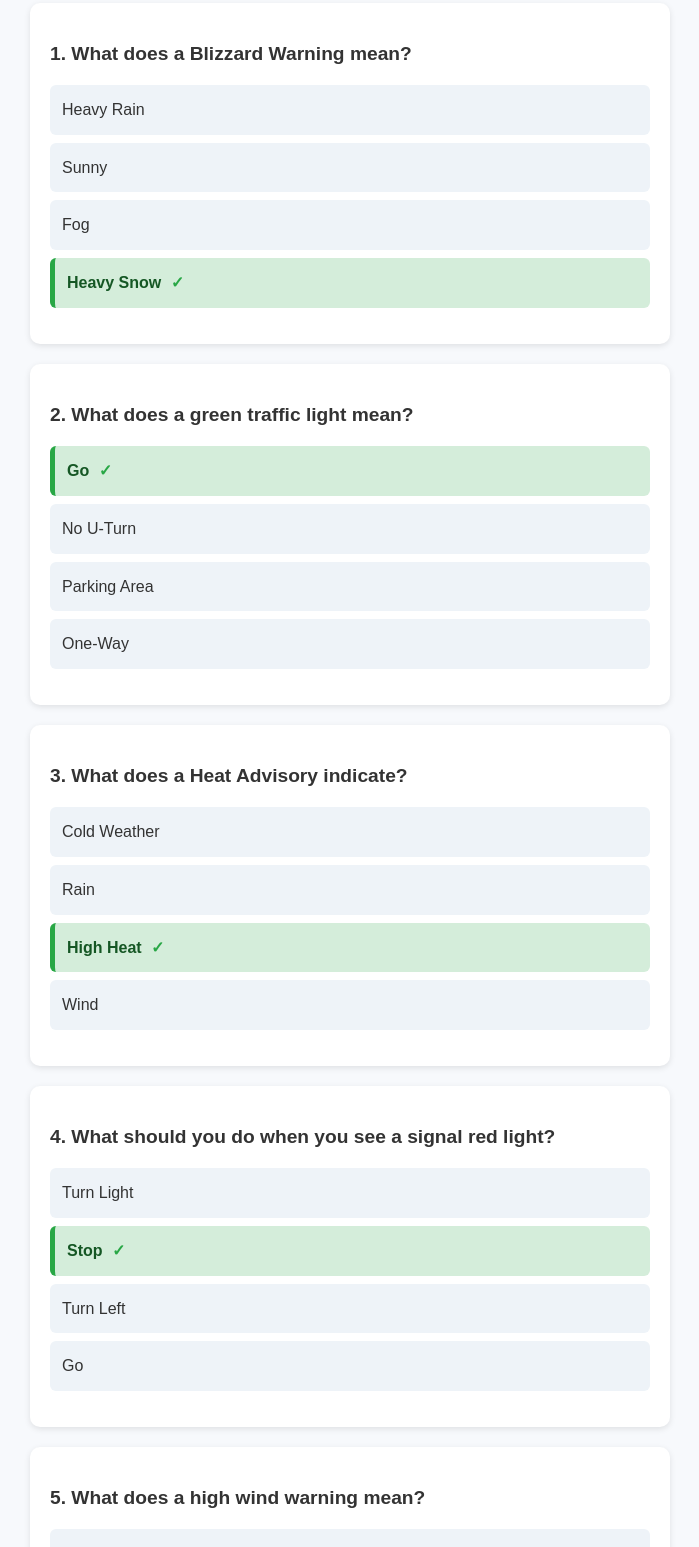
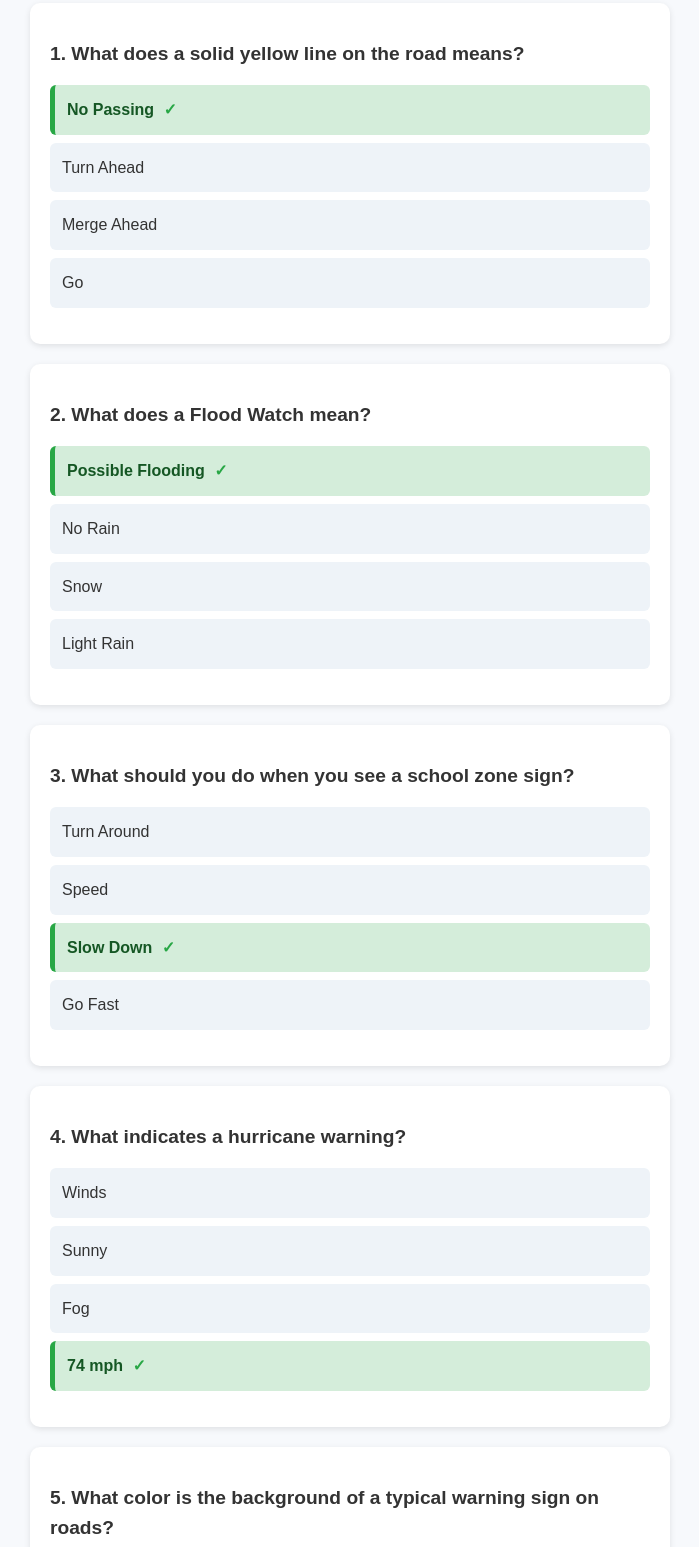
Before and after one commit to telenor-quiz-today/telenor-quiz-today, a plain HTML site: page index.html in a window 1280 px wide. Shown: the part 134-1681 px from the top of the page, without its empty margins (290-989 px from the left). Drawn offline with Linux system fonts and the light colour scheme.

Commit message:
Update index.html

```diff
--- a/index.html
+++ b/index.html
@@ -4,14 +4,14 @@
   <meta charset="UTF-8">
   <meta name="viewport" content="width=device-width, initial-scale=1.0">
 
-  <title>Telenor Quiz Today 13 September 2025 – Verified Latest Answers ✅</title>
-  <meta name="description" content="Telenor Quiz answers for today (13 September 2025). Verified latest answers updated daily at 12 AM. Get correct answers to win free MBs.">
-  <meta name="keywords" content="Telenor Quiz Today, Telenor Quiz Answers, Today Telenor Quiz 13 September 2025, Telenor Free MB Quiz, Quiz Helper">
+  <title>Telenor Quiz Today 14 September 2025 – Verified Latest Answers ✅</title>
+  <meta name="description" content="Telenor Quiz answers for today (14 September 2025). Verified latest answers updated daily at 12 AM. Get correct answers to win free MBs.">
+  <meta name="keywords" content="Telenor Quiz Today, Telenor Quiz Answers, Today Telenor Quiz 14 September 2025, Telenor Free MB Quiz, Quiz Helper">
   <meta name="author" content="Telenor Quiz Helper">
   <meta name="robots" content="index, follow">
 
   <!-- Open Graph (for sharing on WhatsApp, Facebook etc.) -->
-  <meta property="og:title" content="Telenor Quiz Today 13 September 2025 – Verified Latest Answers ✅">
+  <meta property="og:title" content="Telenor Quiz Today 14 September 2025 – Verified Latest Answers ✅">
   <meta property="og:description" content="Get verified Telenor Quiz answers for today. Updated daily at 12 AM – never miss your free MBs!">
   <meta property="og:type" content="website">
   <meta property="og:url" content="https://telenor-quiz-today.github.io/">
@@ -34,56 +34,56 @@
   <main>
     <!-- Question 1 -->
     <section class="question-card">
-      <h2>1. What does a Blizzard Warning mean?</h2>
+      <h2>1. What does a solid yellow line on the road means?</h2>
       <ul>
-        <li>Heavy Rain</li>
-        <li>Sunny</li>
-        <li>Fog</li>
-        <li class="correct">Heavy Snow</li> <!-- ✅ Correct answer -->
+        <li class="correct">No Passing</li> <!-- ✅ Correct answer -->
+        <li>Turn Ahead</li>
+        <li>Merge Ahead</li>
+        <li>Go</li>
       </ul>
     </section>
 
     <!-- Question 2 -->
     <section class="question-card">
-      <h2>2. What does a green traffic light mean?</h2>
+      <h2>2. What does a Flood Watch mean?</h2>
       <ul>
-        <li class="correct">Go</li> <!-- ✅ Correct answer -->
-        <li>No U-Turn</li>
-        <li>Parking Area</li>
-        <li>One-Way</li>
+        <li class="correct">Possible Flooding</li> <!-- ✅ Correct answer -->
+        <li>No Rain</li>
+        <li>Snow</li>
+        <li>Light Rain</li>
       </ul>
     </section>
 
     <!-- Question 3 -->
     <section class="question-card">
-      <h2>3. What does a Heat Advisory indicate?</h2>
+      <h2>3. What should you do when you see a school zone sign?</h2>
       <ul>
-        <li>Cold Weather</li>
-        <li>Rain</li>
-        <li class="correct">High Heat</li> <!-- ✅ Correct answer -->
-        <li>Wind</li>
+        <li>Turn Around</li>
+        <li>Speed</li>
+        <li class="correct">Slow Down</li> <!-- ✅ Correct answer -->
+        <li>Go Fast</li>
       </ul>
     </section>
 
     <!-- Question 4 -->
     <section class="question-card">
-      <h2>4. What should you do when you see a signal red light?</h2>
+      <h2>4. What indicates a hurricane warning?</h2>
       <ul>
-        <li>Turn Light</li>
-        <li class="correct">Stop</li> <!-- ✅ Correct answer -->
-        <li>Turn Left</li>
-        <li>Go</li>
+        <li>Winds</li>
+        <li>Sunny</li>
+        <li>Fog</li>
+        <li class="correct">74 mph</li> <!-- ✅ Correct answer -->
       </ul>
     </section>
 
     <!-- Question 5 -->
     <section class="question-card">
-      <h2>5. What does a high wind warning mean?</h2>
+      <h2>5. What color is the background of a typical warning sign on roads?</h2>
       <ul>
-        <li>Rain</li>
-        <li>Snow</li>
-        <li class="correct">Strong Winds</li> <!-- ✅ Correct answer -->
-        <li>Calm Winds</li>
+        <li>Red</li>
+        <li>Green</li>
+        <li class="correct">Yellow</li> <!-- ✅ Correct answer -->
+        <li>Blue</li>
       </ul>
     </section>
   </main>
```
